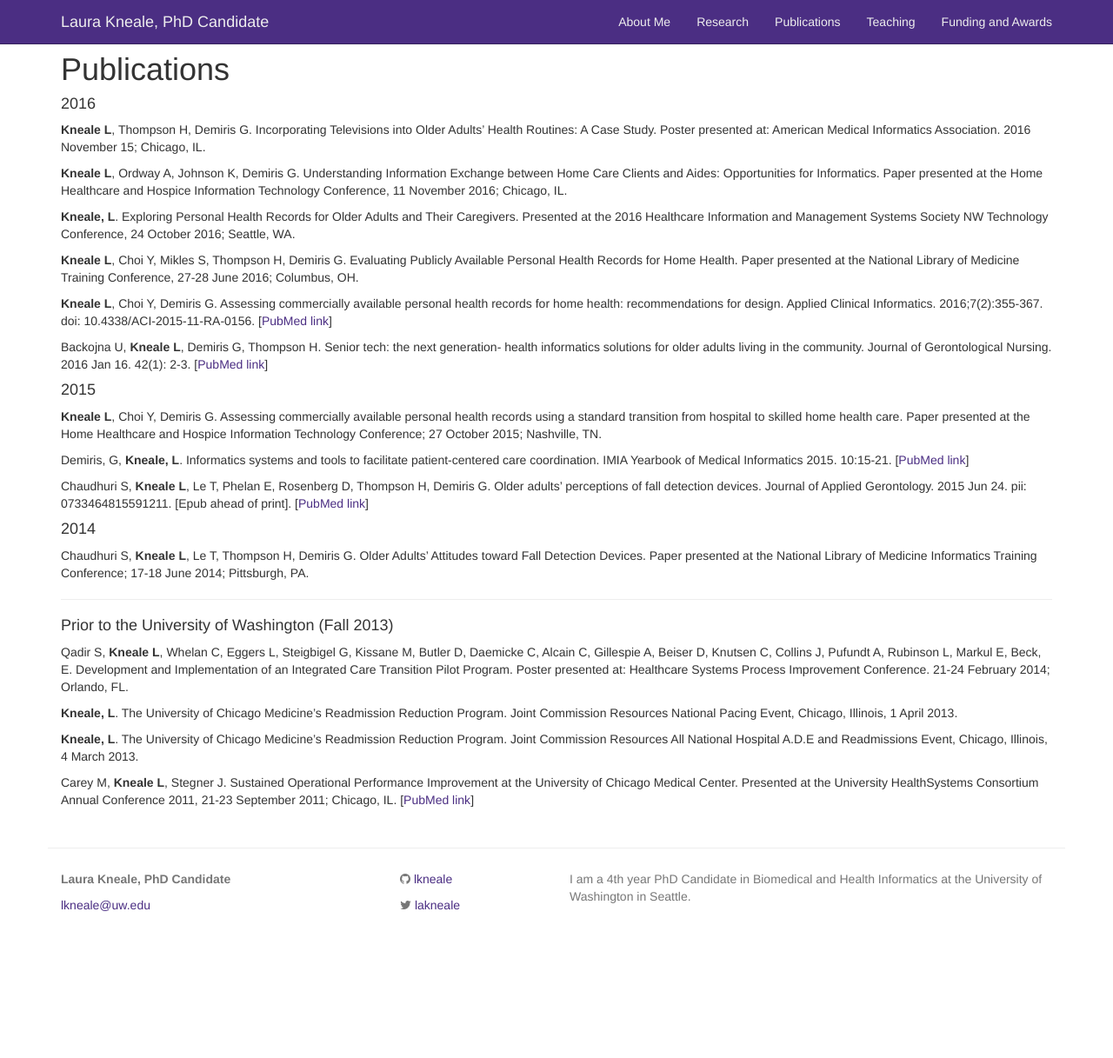
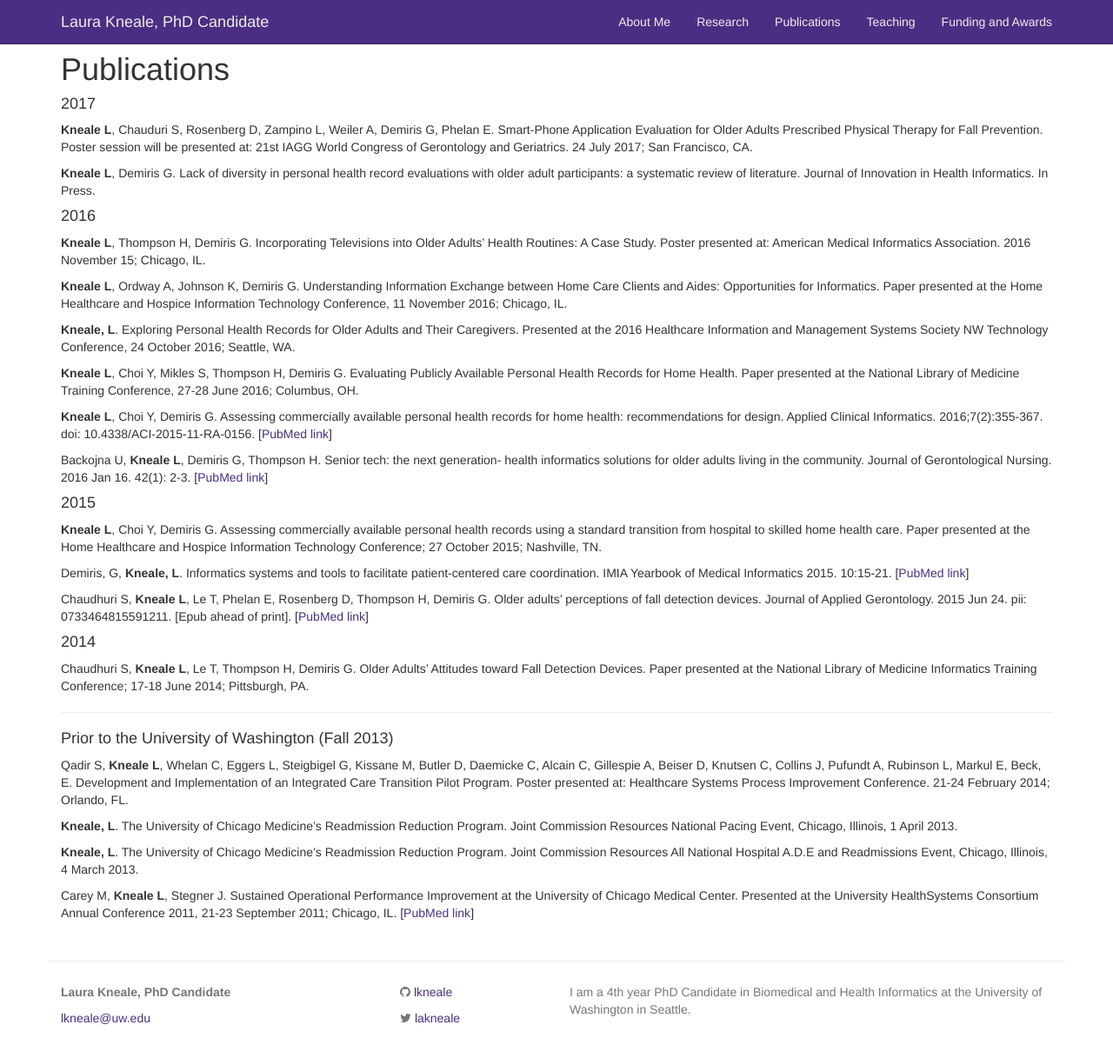
Before and after one commit to lkneale/lkneale.github.io, a Jekyll site: the page built from publications.md, in a window 1280 px wide and 1226 px high. Shown: the top 1217 px of the window at 87% size. Built offline with Jekyll 4.4.1, drawn with Linux system fonts in a browser that asks for light colours.

Commit message:
Update publications.md

```diff
--- a/publications.md
+++ b/publications.md
@@ -3,6 +3,11 @@ layout: page
 title: Publications
 permalink: /publications/
 ---
+
+#### 2017
+**Kneale L**, Chauduri S, Rosenberg D, Zampino L, Weiler A, Demiris G, Phelan E. Smart-Phone Application Evaluation for Older Adults Prescribed Physical Therapy for Fall Prevention. Poster session will be presented at: 21st IAGG World Congress of Gerontology and Geriatrics. 24 July 2017; San Francisco, CA.
+
+**Kneale L**, Demiris G. Lack of diversity in personal health record evaluations with older adult participants: a systematic review of literature. Journal of Innovation in Health Informatics. In Press.
 
 #### 2016
 **Kneale L**, Thompson H, Demiris G. Incorporating Televisions into Older Adults’ Health Routines: A Case Study. Poster presented at: American Medical Informatics Association. 2016 November 15; Chicago, IL.
```
